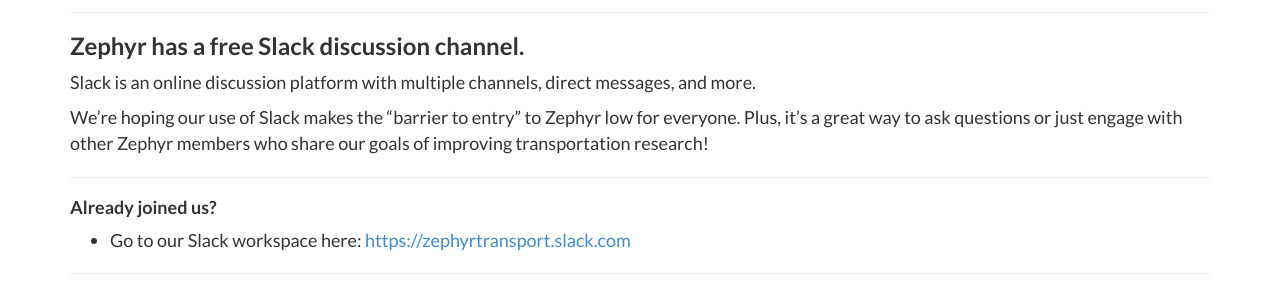
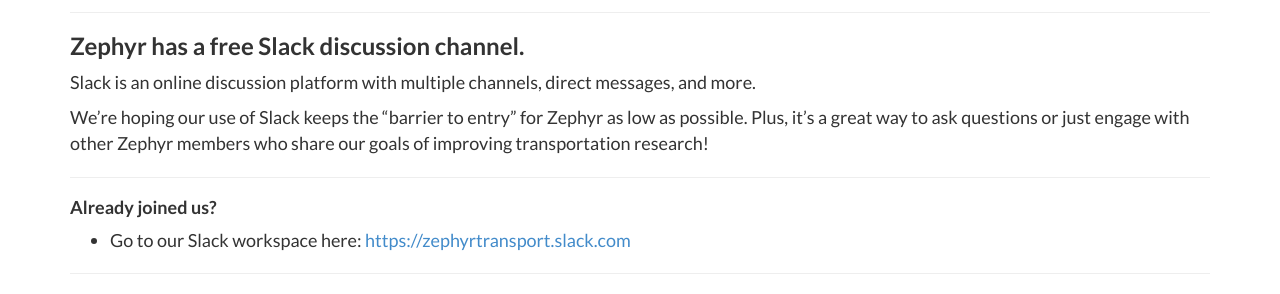
Before and after one commit to ZephyrTransport/zephyr-website, a Jekyll site: the page built from slack.md, in a window 1280 px wide and 900 px high. Shown: the part 249-543 px from the top of the window. Built offline with Jekyll 4.4.1, drawn with Linux system fonts in a browser that asks for light colours.

Commit message:
minor edits

```diff
--- a/slack.md
+++ b/slack.md
@@ -15,7 +15,7 @@
 
 Slack is an online discussion platform with multiple channels, direct messages, and more.
 
-We're hoping our use of Slack makes the "barrier to entry" to Zephyr low for everyone. Plus, it's a great way to ask questions or just engage with other Zephyr members who share our goals of improving transportation research!
+We're hoping our use of Slack keeps the "barrier to entry" for Zephyr as low as possible. Plus, it's a great way to ask questions or just engage with other Zephyr members who share our goals of improving transportation research!
 
 ---
 #### Already joined us?
```
